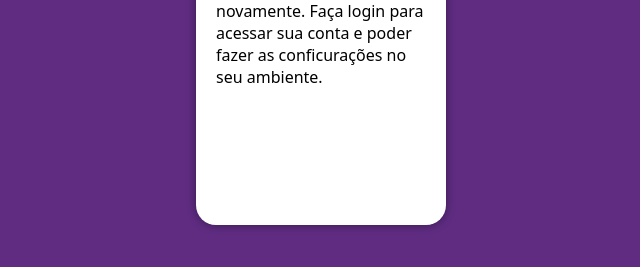
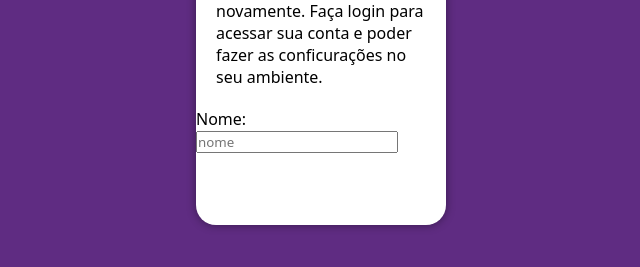
Before and after one commit to sidneyguimaraes/projeto-login, a plain HTML site: page index.html in a window 1280 px wide. Shown: the part 425-692 px from the top of the page, without its empty margins (319-959 px from the left). Drawn offline with Linux system fonts and the light colour scheme.

Commit message:
login 002

```diff
--- a/index.html
+++ b/index.html
@@ -21,6 +21,10 @@
 
             </div>
 
+            <div>
+                <label for="inome">Nome:</label> <br>
+                <input type="text" name="nome" id="inome" placeholder="nome">
+            </div>
         </section>
     </main>
 </body>
```
